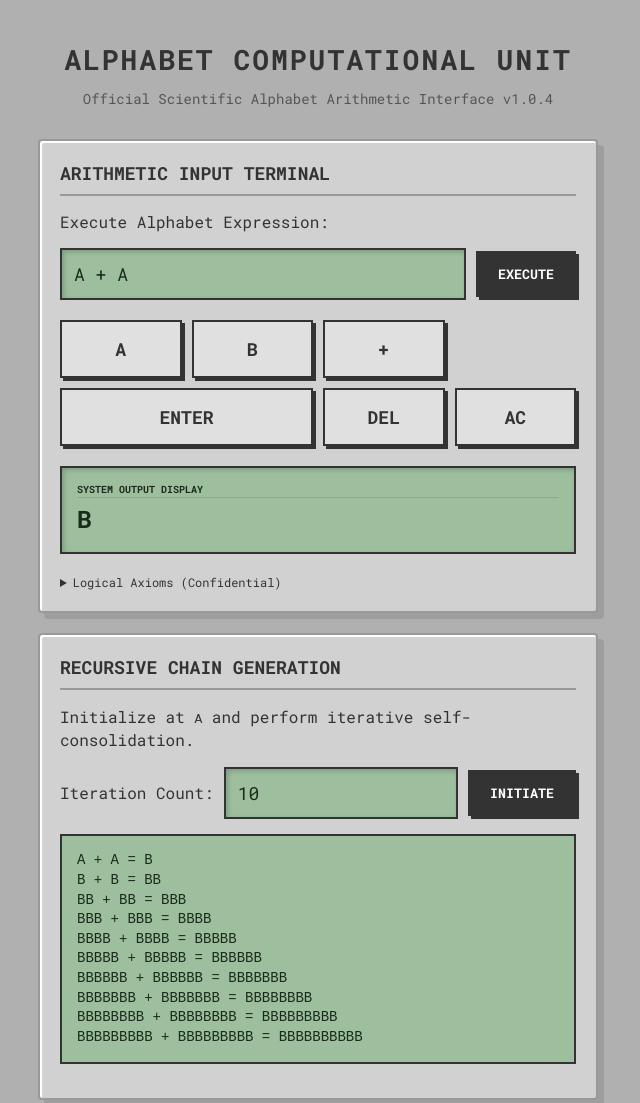
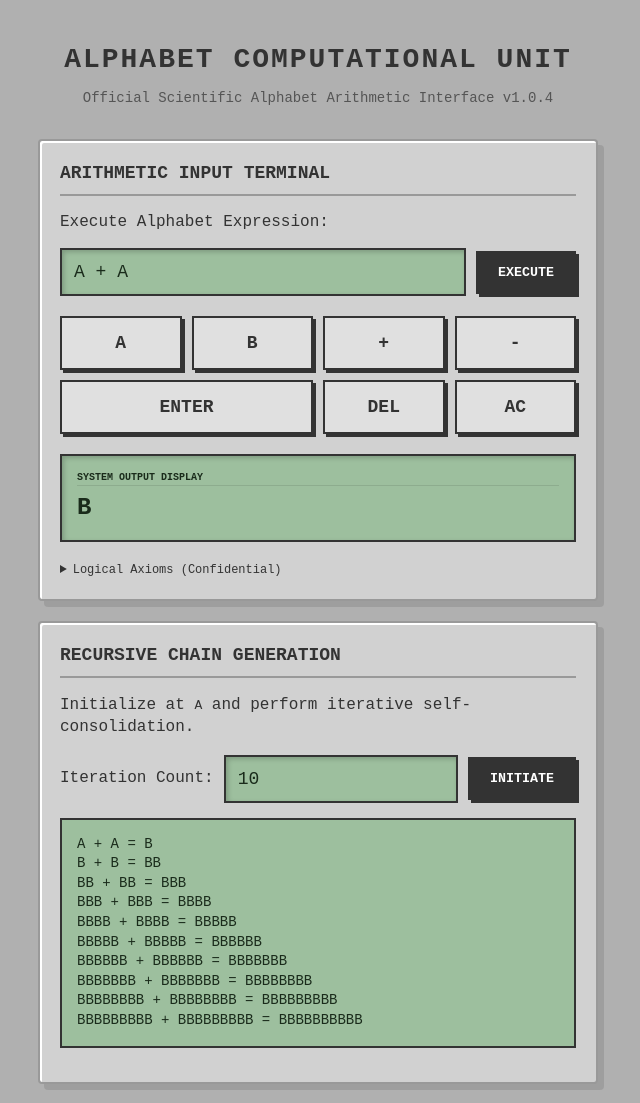
Before and after one commit to martin10101/funny-alphabet-calculator, a plain HTML site: page index.html in a window 1280 px wide. Shown: the top 1103 px of the page, without its empty margins (322-962 px from the left). Drawn offline with Linux system fonts and the light colour scheme.

Commit message:
Refine alphabet logic with subtraction and polish UI to Serious Calculator spec

```diff
--- a/app.js
+++ b/app.js
@@ -3,13 +3,13 @@
  */
 
 function tokenToValue(token) {
-  const t = token.trim().toUpperCase();
-  if (!t) return 0;
-  if (t === 'A') return 1;
-  if (/^B+$/.test(t)) {
-    return Math.pow(2, t.length);
-  }
-  return 0;
+  if (!token) return 0;
+  return token.trim().toUpperCase().split(/\s+/).reduce((acc, t) => {
+    if (!t) return acc;
+    if (t === 'A') return acc + 1;
+    if (/^B+$/.test(t)) return acc + Math.pow(2, t.length);
+    return acc;
+  }, 0);
 }
 
 function valueToTokens(value) {
@@ -18,7 +18,7 @@ function valueToTokens(value) {
 
   // Find if it's a power of 2
   const lg = Math.log2(value);
-  if (Number.isInteger(lg)) {
+  if (Number.isInteger(lg) && lg > 0) {
     return ['B'.repeat(lg)];
   }
 
@@ -48,34 +48,52 @@ function parseExpression(expr) {
     return { ok: false, error: "CRITICAL: No input detected in buffer. Specify operation (e.g., BB + BB)." };
   }
 
-  // Split by '+' and filter empty
-  const tokens = raw.split('+').map(t => t.trim()).filter(t => t.length > 0);
+  // Split into tokens and operators
+  const parts = raw.split(/(\+|-)/).map(p => p.trim()).filter(p => p.length > 0);
 
-  if (tokens.length < 2) {
+  if (parts.length < 3) {
     return { ok: false, error: "LOGIC ERROR: Insufficient operands for consolidation. Two or more components required." };
   }
 
-  // Validate tokens
-  for (const t of tokens) {
-    if (t !== 'A' && !/^B+$/i.test(t)) {
-      return { ok: false, error: `SYSTEM ALERT: Unauthorized character sequence detected: "${t}". Use valid components only (A, B+).` };
+  // Validate values (parts at even indices: 0, 2, 4...)
+  for (let i = 0; i < parts.length; i += 2) {
+    const valStr = parts[i];
+    const tokens = valStr.split(/\s+/);
+    for (const t of tokens) {
+      if (t !== 'A' && !/^B+$/i.test(t)) {
+        return { ok: false, error: `SYSTEM ALERT: Unauthorized character sequence detected: "${t}". Use valid components only (A, B+).` };
+      }
     }
   }
 
-  return { ok: true, tokens };
+  return { ok: true, parts };
 }
 
 function compute(expr) {
   const parsed = parseExpression(expr);
   if (!parsed.ok) return parsed;
 
-  const sum = parsed.tokens.reduce((acc, t) => acc + tokenToValue(t), 0);
-  const resultTokens = valueToTokens(sum);
+  const { parts } = parsed;
+  let totalValue = tokenToValue(parts[0]);
 
-  if (resultTokens.length === 0) {
+  for (let i = 1; i < parts.length; i += 2) {
+    const op = parts[i];
+    const operand = parts[i+1];
+    if (!operand) break;
+
+    const val = tokenToValue(operand);
+    if (op === '+') {
+      totalValue += val;
+    } else if (op === '-') {
+      totalValue -= val;
+    }
+  }
+
+  if (totalValue <= 0) {
     return { ok: false, error: "ALGORITHM FAILURE: Calculation resulted in a null or negative logical state." };
   }
 
+  const resultTokens = valueToTokens(totalValue);
   return { ok: true, result: resultTokens.join(' ') };
 }
 
@@ -142,17 +160,19 @@ function main() {
       doCalc();
       return;
     }
-    if (key === "+") {
+    if (key === "+" || key === "-") {
       const v = exprInput.value.trimEnd();
       if (!v) return;
-      if (v.endsWith('+')) return;
-      exprInput.value = v + " + ";
+      if (v.endsWith('+') || v.endsWith('-')) return;
+      exprInput.value = v + " " + key + " ";
       return;
     }
     if (key === "A" || key === "B") {
-      // If last char was space (from +), just append.
-      // Otherwise if it's a different letter, maybe add space?
-      // No, let's keep it simple.
+      const v = exprInput.value;
+      // If last char is a letter, maybe we want a space if it's a different letter?
+      // The user manual says B A = 3.
+      // For now, let's just append. User can add spaces if they want,
+      // but usually calculators append to the current operand.
       exprInput.value += key;
       return;
     }
--- a/index.html
+++ b/index.html
@@ -22,6 +22,7 @@
         <button class="key" type="button" data-key="A">A</button>
         <button class="key" type="button" data-key="B">B</button>
         <button class="key" type="button" data-key="+">+</button>
+        <button class="key" type="button" data-key="-">-</button>
         <button class="key keyWide" type="button" data-key="=">Enter</button>
         <button class="key" type="button" data-key="bksp">Del</button>
         <button class="key" type="button" data-key="clear">AC</button>
--- a/style.css
+++ b/style.css
@@ -1,10 +1,10 @@
-@import url('https://fonts.googleapis.com/css2?family=Roboto+Mono:wght@400;700&display=swap');
+/* Professional Office Gray Stylesheet */
 
 *{box-sizing:border-box}
 html,body{height:100%}
 body{
   margin:0;
-  font-family: 'Roboto Mono', monospace;
+  font-family: 'Courier New', Courier, monospace;
   line-height:1.4;
   background:#b0b0b0; /* Office Gray base */
   color:#333;
@@ -65,7 +65,7 @@ input[type=text], input[type=number]{
   background:#9dbf9e; /* LCD Green */
   color:#1a2b1b;
   font-size:18px;
-  font-family: 'Roboto Mono', monospace;
+  font-family: 'Courier New', Courier, monospace;
   box-shadow: inset 2px 2px 5px rgba(0,0,0,0.2);
 }
 
@@ -76,7 +76,7 @@ button{
   color:#333;
   font-weight:700;
   cursor:pointer;
-  font-family: 'Roboto Mono', monospace;
+  font-family: 'Courier New', Courier, monospace;
   box-shadow: 3px 3px 0px #333;
   transition: all 0.1s;
   text-transform: uppercase;
```
Also changed, not shown: logic.test.js (+25 -12 lines), state/state.json (added, +8 -0 lines), 4 other files.
